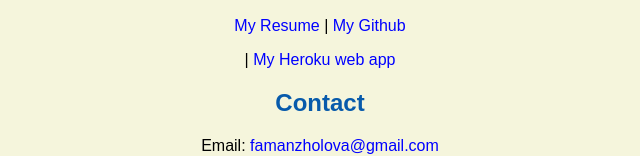
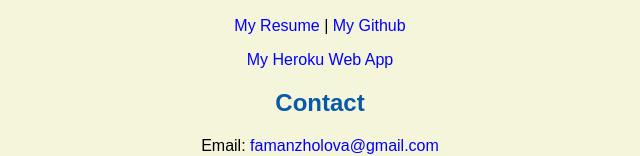
Before and after one commit to fariza-astana/fariza-astana.github.io, a plain HTML site: page index.html in a window 1280 px wide. Shown: the part 805-961 px from the top of the page, 320-960 px from the left. Drawn offline with Linux system fonts and the light colour scheme.

Commit message:
Update index.html
Added another link to portfolio

```diff
--- a/index.html
+++ b/index.html
@@ -21,7 +21,7 @@
   <p>Learn. See more. Do more. </p>
   <h2>Credentials and Portfolio</h2>
 
-  <p><a href="resume.html">My Resume</a> | <a href="http://github.com/fariza-astana">My Github</a></p> | <a href="http://https://space-advice.herokuapp.com/give-advice/Fariza">My Heroku web app</a></p>
+  <p><a href="resume.html">My Resume</a> | <a href="http://github.com/fariza-astana">My Github</a></p>  <a href="http://space-advice.herokuapp.com/give-advice/Fariza">My Heroku Web App</a></p>
   <h2>Contact</h2>
 
   <p>Email: <a href="mailto:famanzholova@gmail.com">famanzholova@gmail.com</a></p>
```
